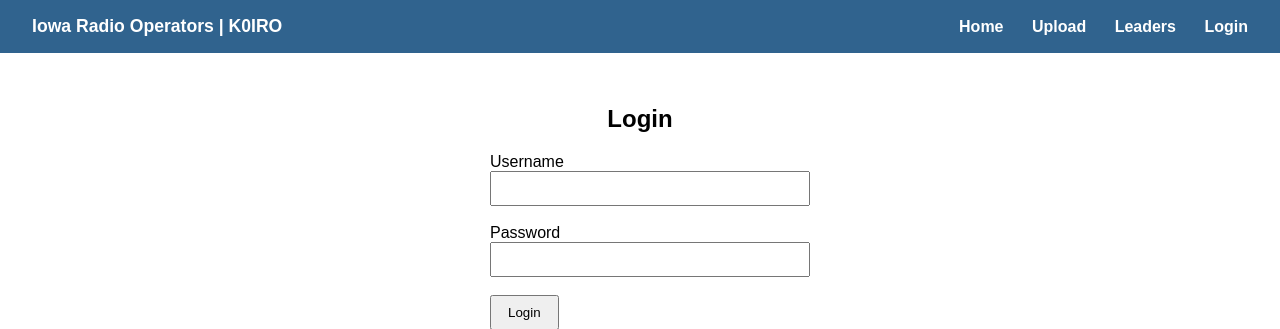
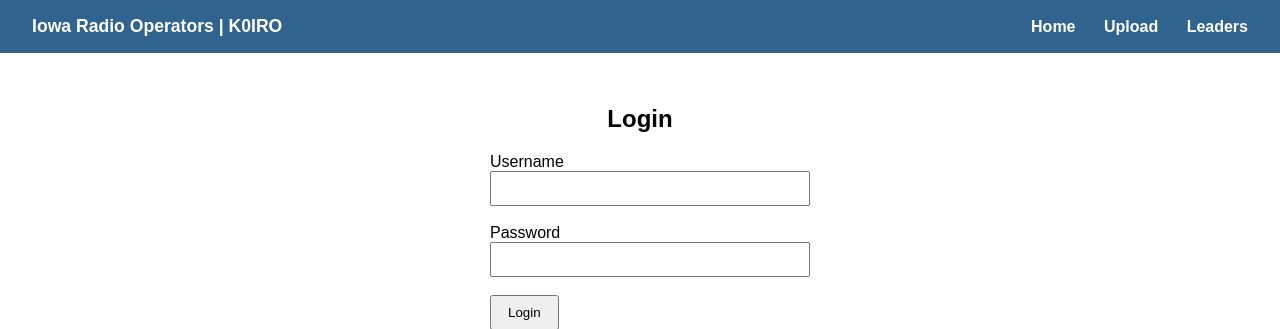
Before and after one commit to Iowa-Radio-Operators/parkmas-score, a Flask app: page /login in a window 1280 px wide. Shown: the top 329 px of the page. Run offline with Flask 3, Linux system fonts and the light colour scheme.

Commit message:
Remove Login

```diff
--- a/app/templates/base.html
+++ b/app/templates/base.html
@@ -27,7 +27,7 @@
 
             <a href="/logout">Logout</a>
         {% else %}
-            <a href="/login">Login</a>
+
         {% endif %}
         </div>
 
```
Also changed, not shown: 1 other file.
